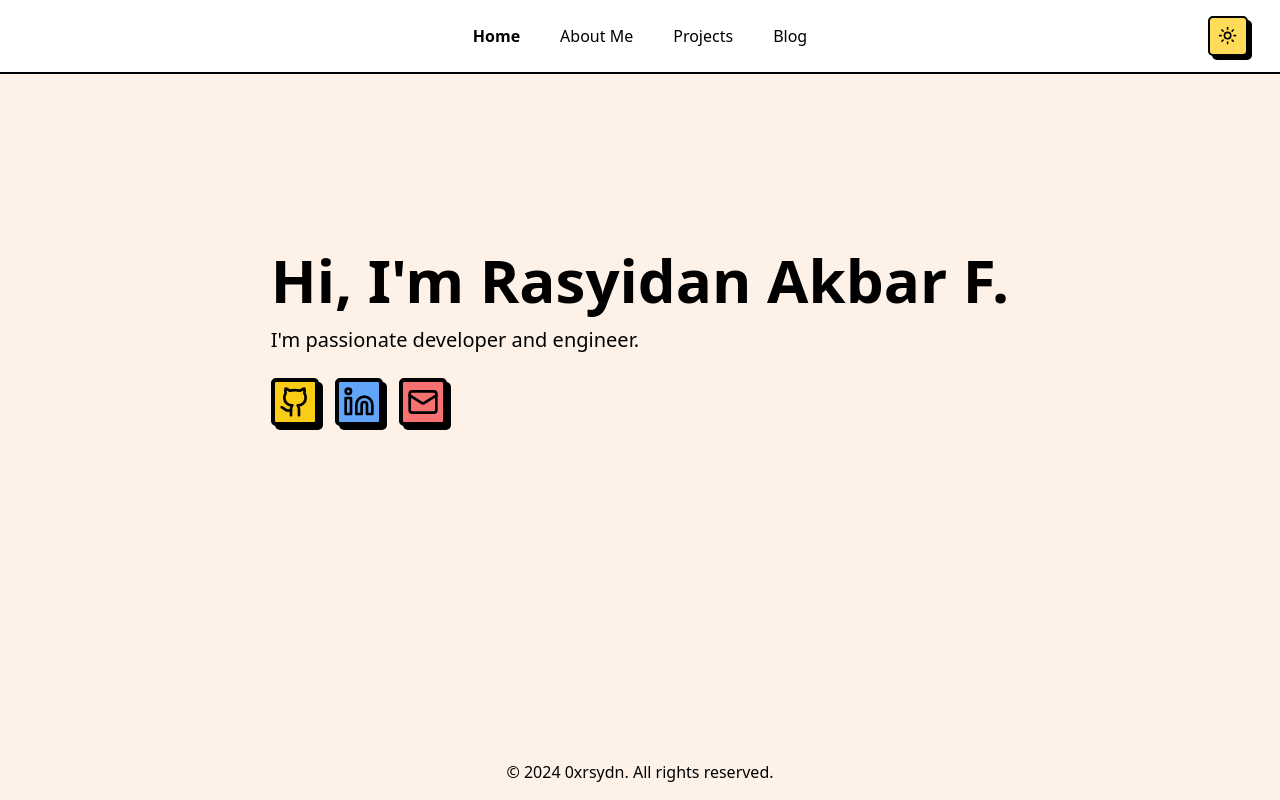
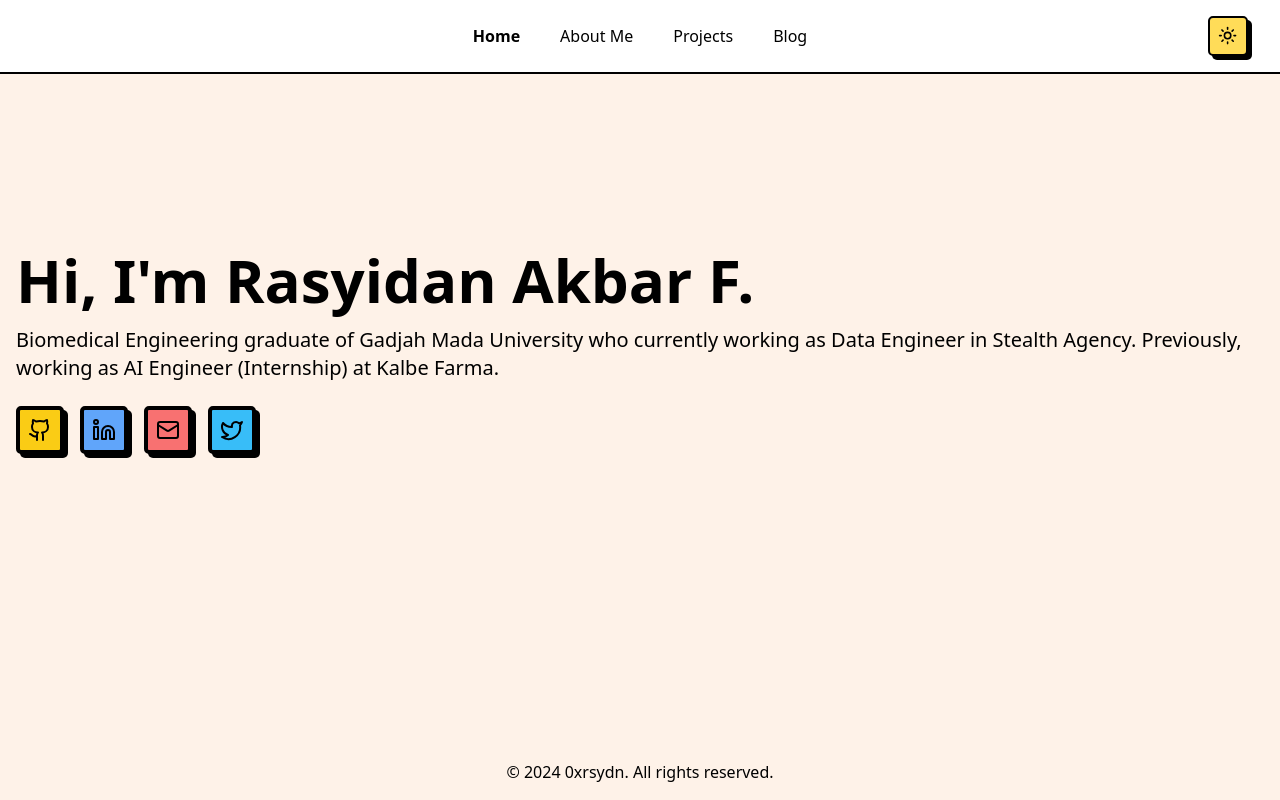
Before and after one commit to 0xrsydn/personalweb-astro, an Astro site: page / in a window 1280 px wide. Built offline with nearby package versions, Linux system fonts and the light colour scheme; Astro itself is replaced by a stand-in of ours; a web font is replaced by a local one.

Commit message:
modifying homepage

```diff
--- a/package.json
+++ b/package.json
@@ -14,7 +14,6 @@
     "@astrojs/react": "^3.6.2",
     "@astrojs/tailwind": "^5.1.0",
     "@fontsource-variable/archivo": "^5.0.20",
-    "@fontsource-variable/lexend-mega": "^5.0.20",
     "@radix-ui/react-slot": "^1.1.0",
     "@types/react": "^18.3.5",
     "@types/react-dom": "^18.3.0",
--- a/src/components/SocialButton.tsx
+++ b/src/components/SocialButton.tsx
@@ -1,5 +1,5 @@
 import { Button } from "@/components/ui/button"
-import { Github, Linkedin, Mail } from "lucide-react"
+import { Github, Linkedin, Mail, Twitter } from "lucide-react"
 
 export default function Component() {
   return (
@@ -11,7 +11,7 @@
         asChild
       >
         <a href="https://github.com/0xrsydn" target="_blank" rel="noopener noreferrer">
-          <Github className="h-8 w-8" />
+          <Github className="h-6 w-6" />
           <span className="sr-only">GitHub</span>
         </a>
       </Button>
@@ -22,7 +22,7 @@
         asChild
       >
         <a href="https://linkedin.com/in/rsydn" target="_blank" rel="noopener noreferrer">
-          <Linkedin className="h-8 w-8" />
+          <Linkedin className="h-6 w-6" />
           <span className="sr-only">LinkedIn</span>
         </a>
       </Button>
@@ -33,8 +33,19 @@
         asChild
       >
         <a href="mailto:rasyidanakbar@mail.ugm.ac.id">
-          <Mail className="h-8 w-8" />
+          <Mail className="h-6 w-6" />
           <span className="sr-only">Email</span>
+        </a>
+      </Button>
+      <Button
+        variant="default"
+        size="icon"
+        className="w-12 h-12 bg-sky-400 hover:bg-sky-500 dark:bg-black dark:hover:bg-gray-900 border-4 text-black dark:text-yellow-400 dark:shadow-yellow-400"
+        asChild
+      >
+        <a href="https://twitter.com/0xrsydn" target="_blank" rel="noopener noreferrer">
+          <Twitter className="h-6 w-6" />
+          <span className="sr-only">X (Twitter)</span>
         </a>
       </Button>
     </div>
--- a/src/layouts/MyLayout.astro
+++ b/src/layouts/MyLayout.astro
@@ -2,7 +2,6 @@
 import '../styles/global.css'
 import Nav from '@/components/Nav';
 import '@fontsource-variable/archivo';
-import '@fontsource-variable/lexend-mega'
 
 interface Props {
     title: string;
--- a/src/pages/index.astro
+++ b/src/pages/index.astro
@@ -5,9 +5,11 @@
 
 <MyLayout title="Rasyidan Akbar F">
 	<div class="pt-24 md:pt-32 lg:pt-40 text-left">
-		<h1 class="text-6xl font-bold font-header mb-4">Hi, I'm Rasyidan Akbar F.</h1>
+		<h1 class="text-6xl font-black mb-4">Hi, I'm Rasyidan Akbar F.</h1>
 		<p class="text-xl mb-6">
-			I'm passionate developer and engineer.
+			Biomedical Engineering graduate of Gadjah Mada University
+			who currently working as Data Engineer in Stealth Agency.
+			Previously, working as AI Engineer (Internship) at Kalbe Farma.
 		</p>
 		<SocialButton client:load />
 	</div>
--- a/tailwind.config.mjs
+++ b/tailwind.config.mjs
@@ -41,7 +41,6 @@
 		  },
 		  fontFamily: {
 			sans: ['Archivo Variable', ...defaultTheme.fontFamily.sans],
-			header: ['Lexend Mega Variable', ...defaultTheme.fontFamily.sans],
 		  },
 		},
 	  },
```
Also changed, not shown: 1 other file.
